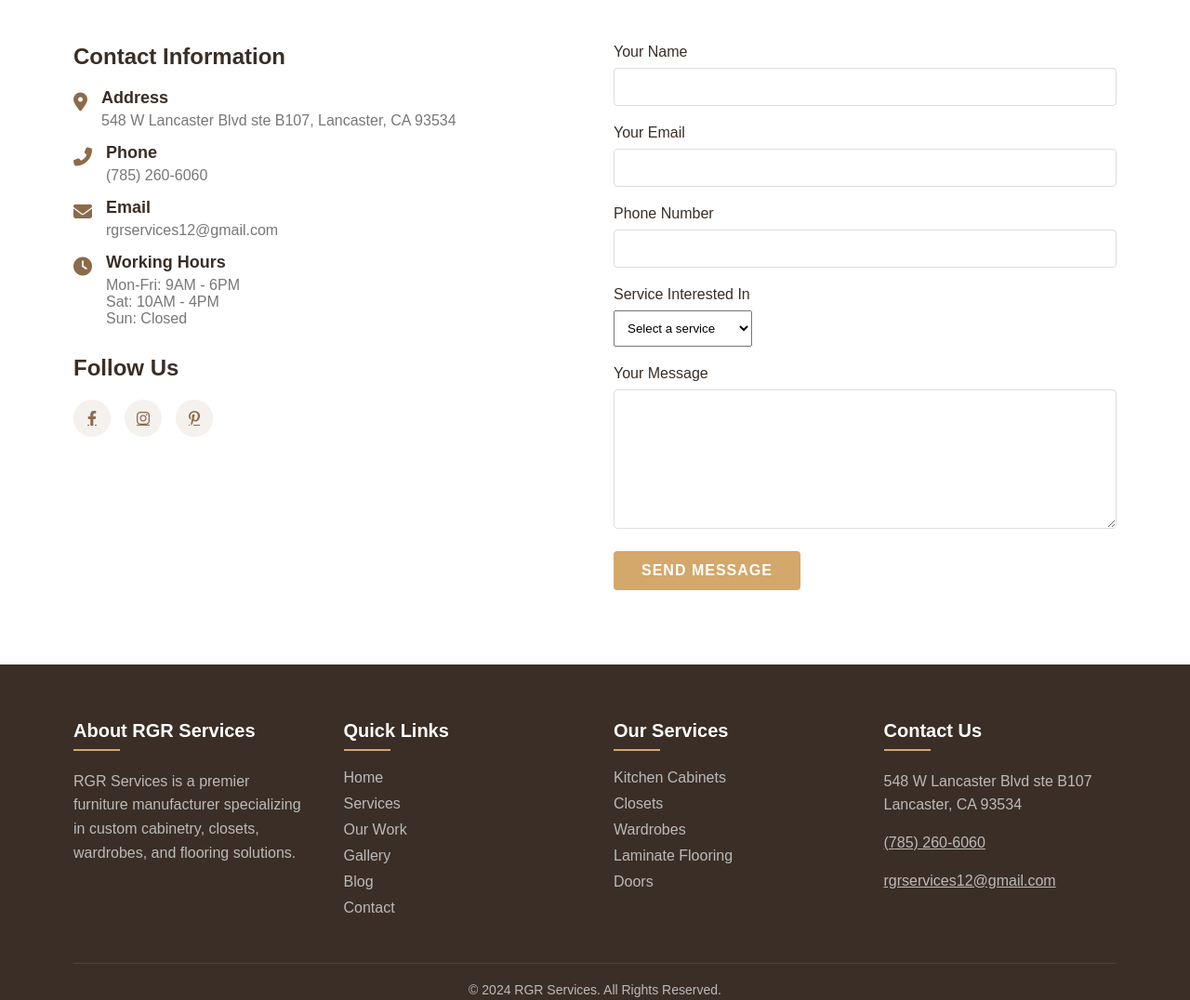
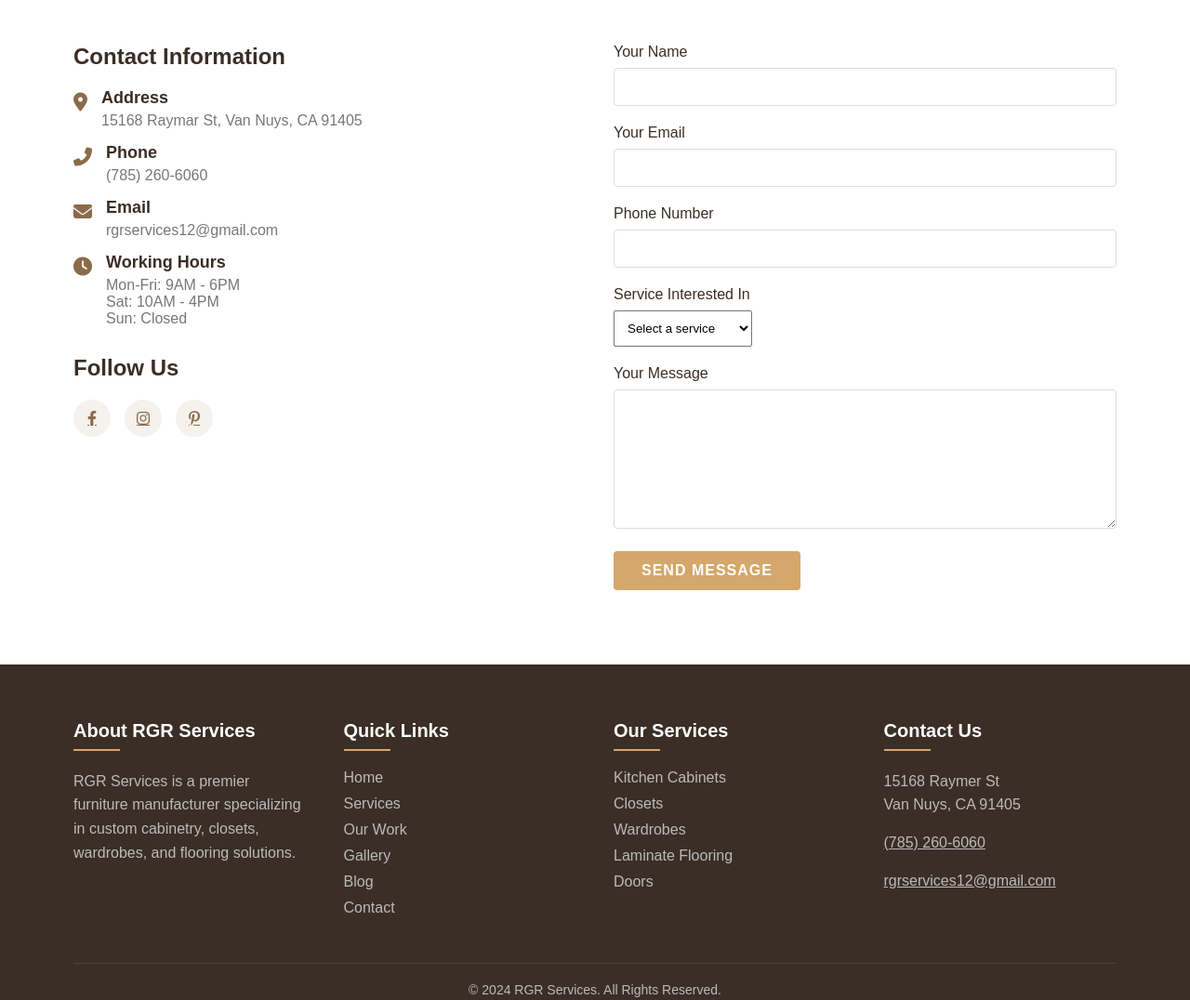
Before and after one commit to Rgrservicesinc/rgrservicesinc.github.io, a plain HTML site: page index.html in a window 1280 px wide. Shown: the part 6935-8011 px from the top of the page at 93% size. Drawn offline with nearby package versions, Linux system fonts and the light colour scheme.

Commit message:
Update index.html

```diff
--- a/index.html
+++ b/index.html
@@ -1866,7 +1866,7 @@ video {
                             <i class="fas fa-map-marker-alt"></i>
                             <div class="contact-text">
                                 <h4>Address</h4>
-                                <p>548 W Lancaster Blvd ste B107, Lancaster, CA 93534</p>
+                                <p>15168 Raymar St, Van Nuys, CA 91405</p>
                             </div>
                         </div>
                         <div class="contact-item">
@@ -1966,7 +1966,7 @@ video {
                 </div>
                 <div class="footer-col">
                     <h4>Contact Us</h4>
-                    <p>548 W Lancaster Blvd ste B107<br>Lancaster, CA 93534</p>
+                    <p>15168 Raymer St<br>Van Nuys, CA 91405</p>
                     <p><a class="info" href="tel:7852606060">(785) 260-6060</a></p>
                     <p><a class="info" href="mailto:rgrservices12@gmail.com">rgrservices12@gmail.com</a></p>
                 </div>
```
